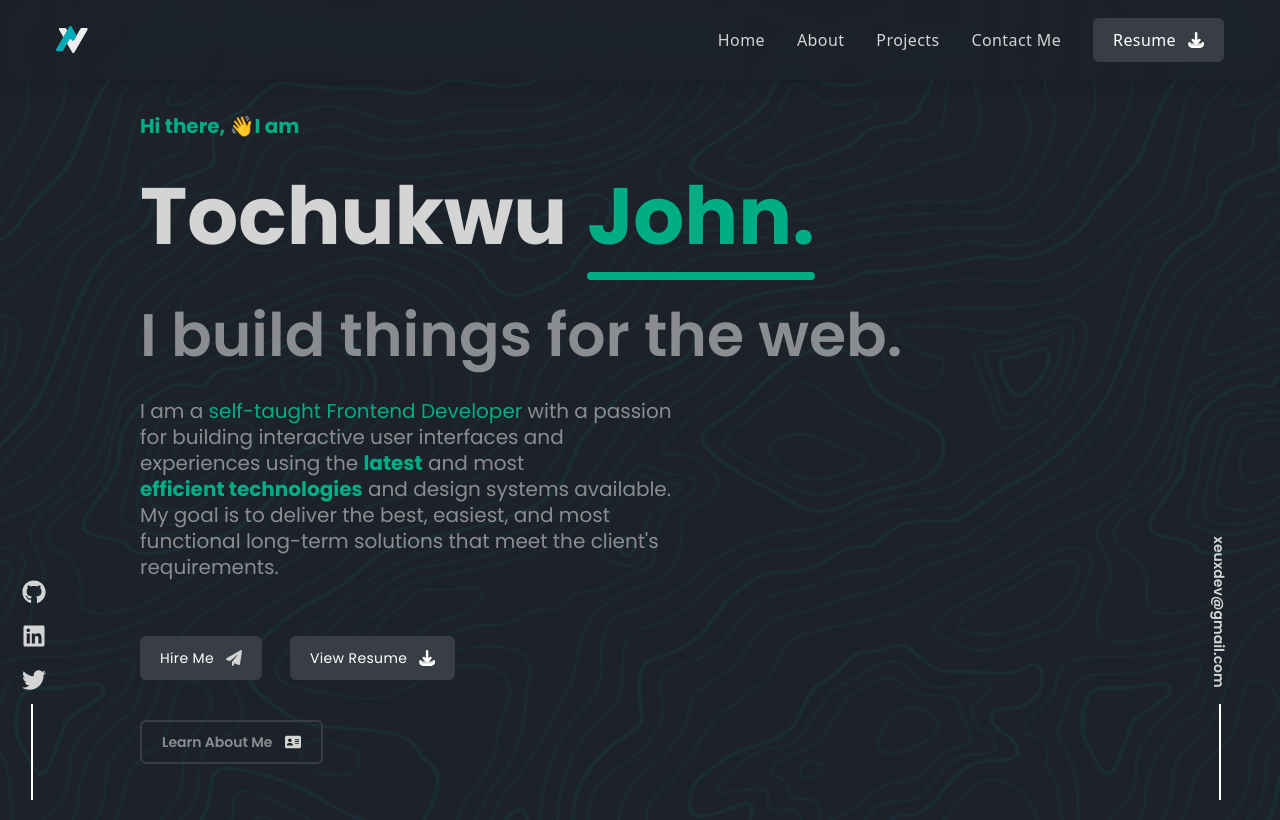
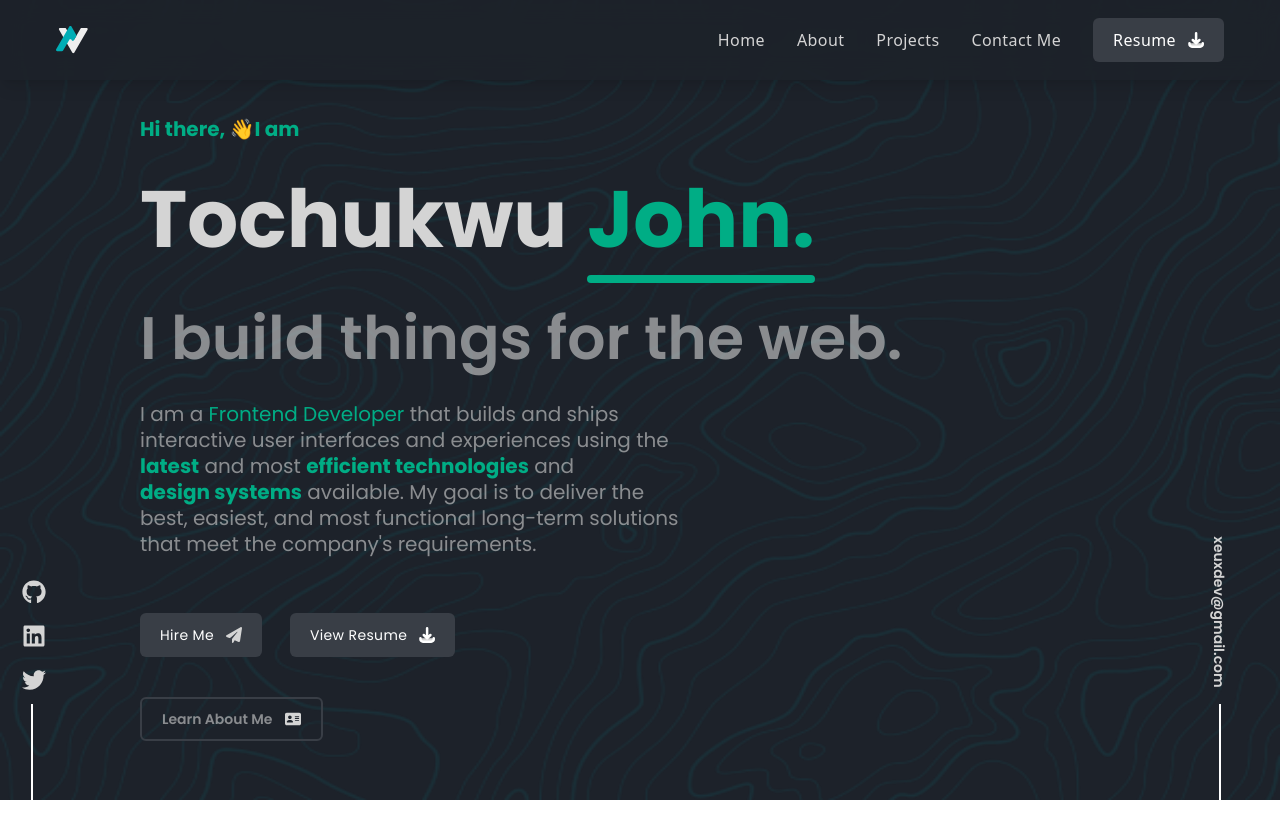
Before and after one commit to xeuxdev/portfolio, a Next.js app: page / in a window 1280 px wide. Built offline with nearby package versions, Linux system fonts and the light colour scheme.

Commit message:
edit projects and home text

```diff
--- a/components/Main/HeroSection/HeroSection.tsx
+++ b/components/Main/HeroSection/HeroSection.tsx
@@ -63,9 +63,13 @@ const HeroSection = () => {
               transition: { duration: 0.3, delay: 0.8 },
             }}
           >
-            I am a <span className="text-cyan">self-taught</span>
-            <span className="text-cyan"> Frontend Developer</span> with a passion for building interactive user interfaces and experiences using the <Text text="latest" /> and most{" "}
-            <Text text="efficient technologies " /> and design systems available. My goal is to deliver the best, easiest, and most functional long-term solutions that meet the client&apos;s requirements.
+            I am a<span className="text-cyan"> Frontend Developer</span> that
+            builds and ships interactive user interfaces and experiences using
+            the <Text text="latest" /> and most{" "}
+            <Text text="efficient technologies " /> and{" "}
+            <Text text="design systems " /> available. My goal is to deliver the
+            best, easiest, and most functional long-term solutions that meet the
+            company&apos;s requirements.
           </motion.p>
         </div>
         {/* buttons */}
--- a/pages/projects.tsx
+++ b/pages/projects.tsx
@@ -1,25 +1,10 @@
 import { motion } from "framer-motion"
 import type { NextPage } from "next"
-import { ProjectCardprops } from "../components/Main/ProjectsSection/ProjectsCard"
 import { HeadSection, PageTitle, ProjectsCard } from "../components"
 import { projectVariant } from "../variants/projectVariant"
+import projects from "../public/data/projects.json"
 
-export async function getStaticProps() {
-  const URL =
-    process.env.NODE_ENV === "production"
-      ? "https://xeuxdev.vercel.app/data/projects.json"
-      : "http://localhost:3000/data/projects.json"
-  const res = await fetch(URL)
-  const projects = await res.json()
-
-  return {
-    props: {
-      projects,
-    },
-  }
-}
-
-const Projects: NextPage<{ projects: [] }> = ({ projects }) => {
+const Projects: NextPage = () => {
   const random = () => {
     return Math.floor(Math.random() * 2)
   }
@@ -43,7 +28,7 @@ const Projects: NextPage<{ projects: [] }> = ({ projects }) => {
           </section>
 
           <section className="pt-10 flex flex-col space-y-10 lg:space-y-24 xl:space-y-32 w-full">
-            {projects?.map((item: ProjectCardprops, index) => (
+            {projects?.map((item, index) => (
               <ProjectsCard
                 key={index}
                 name={item.name}
```
